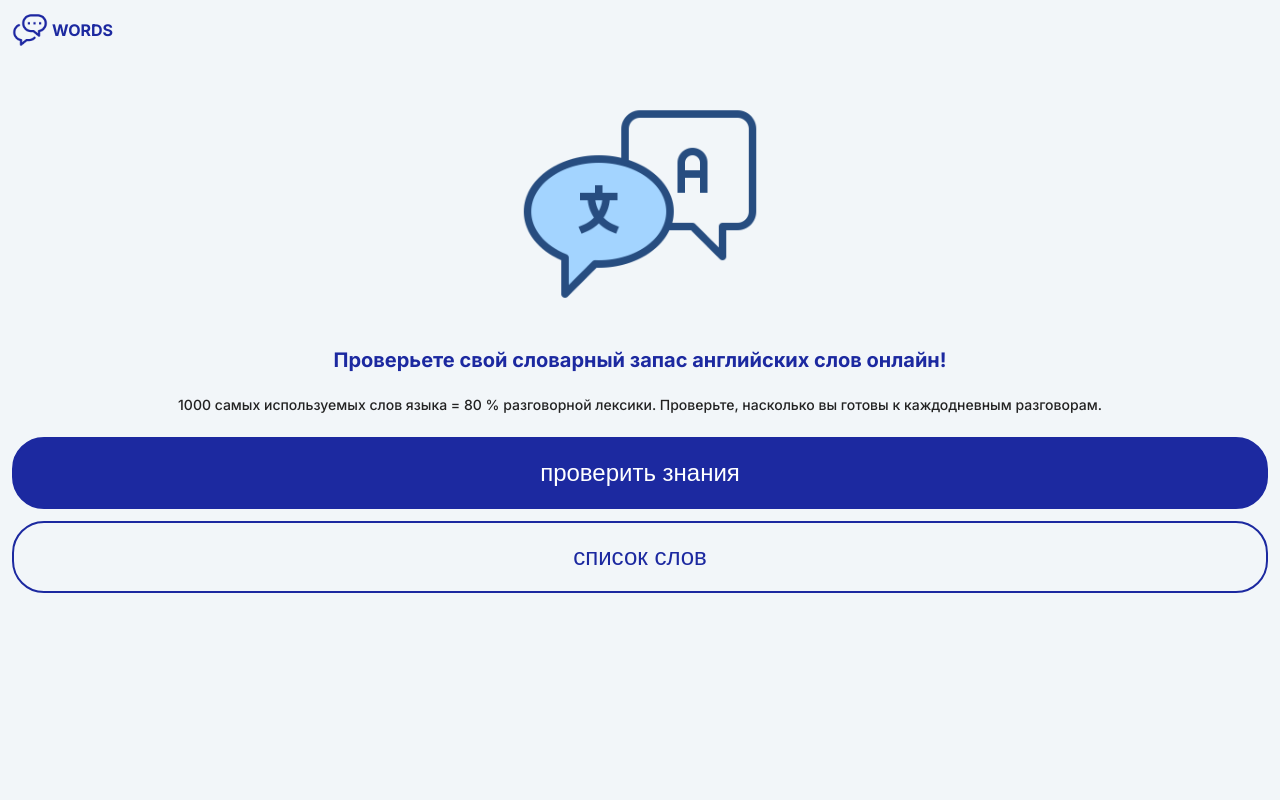
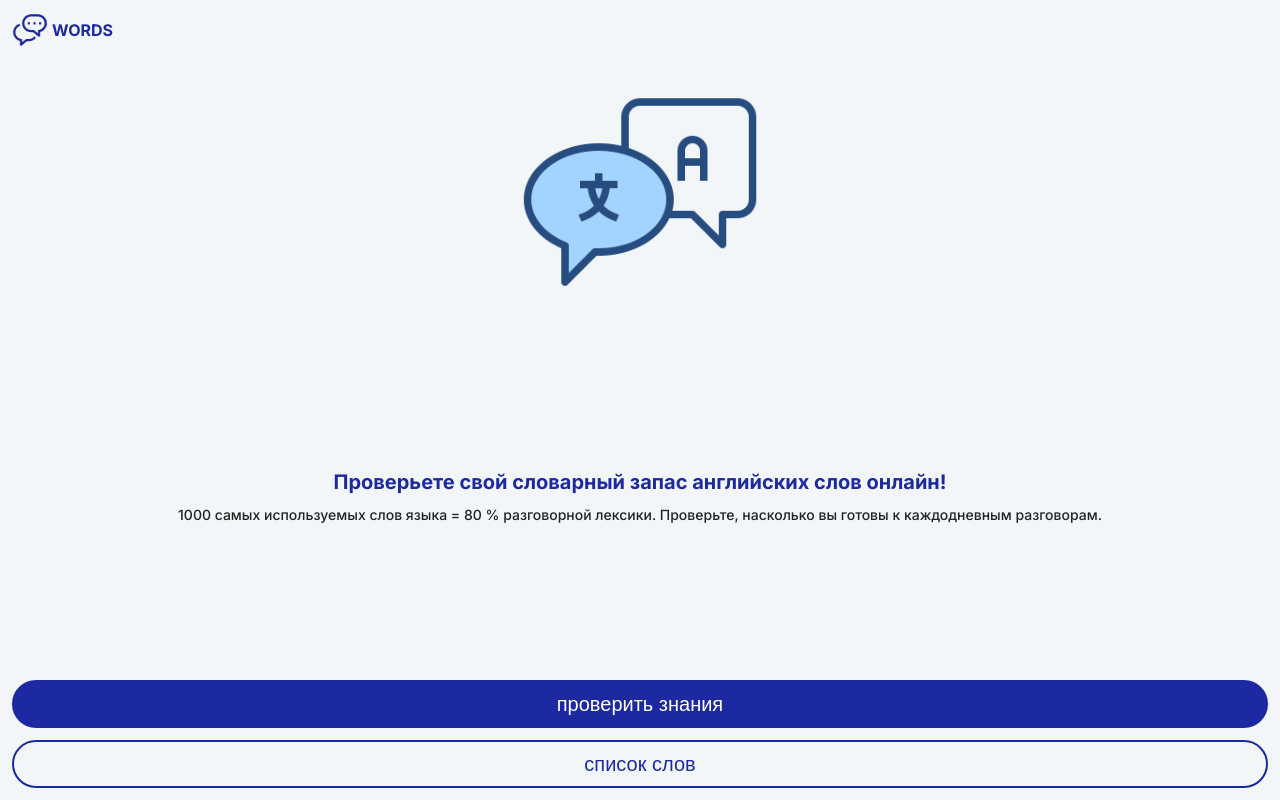
Before and after one commit to lletov/words, a React (Create React App) app: page /#/ in a window 1280 px wide. Built offline with nearby package versions, Linux system fonts and the light colour scheme.

Commit message:
fix: style fix

```diff
--- a/src/Words.js
+++ b/src/Words.js
@@ -57,7 +57,7 @@ const words = {
     ask: 'просить',
     asleep: 'спящий',
     attack: 'атаковать',
-    attempt: 'attempt',
+    attempt: 'пытаться',
     attention: 'внимание',
     aunt: 'тетя',
     avoid: 'избегать',
--- a/src/components/Breadcrumbs.jsx
+++ b/src/components/Breadcrumbs.jsx
@@ -7,6 +7,13 @@ export const Breadcrumbs = () => {
     const location = useLocation();
     const pathnames = location.pathname.split("/").filter((x) => x);
     let breadcrumbPath = "";
+
+    const pathObj = {
+      'tests': 'тесты',
+      '50': 'тест 50',
+      '100': 'тест 100',
+      'wordslist': 'список слов'
+    }
 
     return (
       <div className="breadcrumbs">
@@ -24,7 +31,7 @@ export const Breadcrumbs = () => {
               ? (
               <div className="breadcrumbs-item" key={breadcrumbPath}>
                 <img src={arrow}/>
-                <p>{name}</p>
+                <p>{pathObj[name]}</p>
               </div>
             ) : (
               <div className="breadcrumbs-item" key={breadcrumbPath}>
@@ -34,7 +41,7 @@ export const Breadcrumbs = () => {
                     to={breadcrumbPath}
                     style={{ textDecoration: 'none' }}
                 >
-                    <p>{name}</p>
+                    <p>{pathObj[name]}</p>
                 </Link>
               </div>
             );
--- a/src/components/MainPage.jsx
+++ b/src/components/MainPage.jsx
@@ -7,6 +7,7 @@ export const MainPage = () => {
     <div className='content'>
       <div className="banner">
         <img src={banner}/>
+        <div className="group">
           <h5>Проверьете свой словарный запас английских слов онлайн!</h5>
           <p>1000 самых используемых слов языка = 80 % разговорной лексики. Проверьте, насколько вы готовы к каждодневным разговорам.</p>
         </div>
@@ -15,5 +16,6 @@ export const MainPage = () => {
           <Link to='/wordslist'><button className="btn-m">список слов</button></Link>
         </div>
       </div>
+    </div>
   )
 }
--- a/src/components/Test.jsx
+++ b/src/components/Test.jsx
@@ -84,7 +84,7 @@ export const Test = () => {
       return (
         <>
         <Breadcrumbs/>
-        <div className='content'>
+        <div className='test'>
           <div className='test-status-bar'>
             {/* <button className='btn-s'>назад</button> */}
             <p>{questionNumber +1} / {testWordsNumber}</p>
--- a/src/index.css
+++ b/src/index.css
@@ -9,6 +9,7 @@
   --gray: #c1c1c1;
   margin: 0;
   padding: 0;
+  --border-r: 12px;
 }
 
 * {
@@ -24,6 +25,7 @@ body {
   -moz-osx-font-smoothing: grayscale;
   box-sizing: border-box;
   background-color: var(--light-color);
+  padding-bottom: env(safe-area-inset-bottom);
 
 
 }
@@ -73,18 +75,20 @@ h5 {
 }
 
 .content {
-  padding: 24px 12px;
+  padding: 12px 12px;
   display: flex;
   flex-direction: column;
-  gap: 24px;
+  gap: 12px;
 }
 
 .banner{
   display: flex;
   flex-direction: column;
-  gap: 24px;
+  /* gap: 24px; */
   align-items: center;
   text-align: center;
+  justify-content: space-between;
+  height: calc(100svh - 84px);
 }
 
 .banner img {
@@ -95,16 +99,17 @@ h5 {
   display: flex;
   flex-direction: column;
   gap: 12px;
+  width: 100%;
 }
 
 .btn-m {
-  height: 72px;
+  height: 48px;
   width: 100%;
   padding: 0px 24px;
   border: solid 2px var(--accent-color);
   border-radius: 32px;
   color: var(--accent-color);
-  font-size: 24px;
+  font-size: 20px;
   font-weight: 500;
   background-color: transparent;
 }
@@ -161,7 +166,7 @@ h5 {
   display: flex;
   flex-direction: row;
   align-items: center;
-  padding: 4px 12px;
+  padding: 0px 12px;
   /* border-bottom: solid 2px var(--white); */
 }
 
@@ -183,7 +188,7 @@ h5 {
 
 .test-card{
   background-color: var(--white);
-  border-radius: 32px;
+  border-radius: 24px;
   padding: 24px;
   display: flex;
   flex-direction: row;
@@ -216,7 +221,7 @@ h5 {
 .test-card-tips{
   display: flex;
   flex-direction: row;
-  gap: 24px;
+  gap: 12px;
   align-items: center;
 }
 
@@ -238,7 +243,11 @@ h5 {
   padding: 12px;
   display: flex;
   flex-direction: column;
+  /* gap: 24px; */
   align-items: center;
+  text-align: center;
+  justify-content: space-between;
+  height: calc(100svh - 84px - 17px);
 }
 
 .test-status-bar{
@@ -258,7 +267,7 @@ h5 {
   justify-content: space-between;
   background-color: var(--white);
   padding: 24px;
-  border-radius: 32px;
+  border-radius: 24px;
 }
 
 .res-item img {
@@ -339,7 +348,7 @@ h5 {
   display: flex;
   flex-direction: column;
   gap: 6px;
-  max-height: 120px;
+  max-height: 160px;
   scrollbar-color: var(--accent-color) var(--light-color);
   scrollbar-width: 4px;
 }
```
Lines whose indentation alone changed are shown as unchanged.
